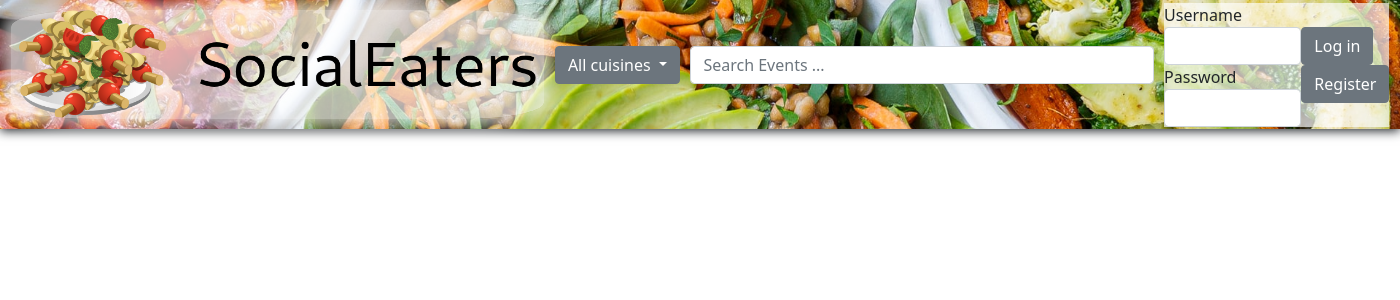
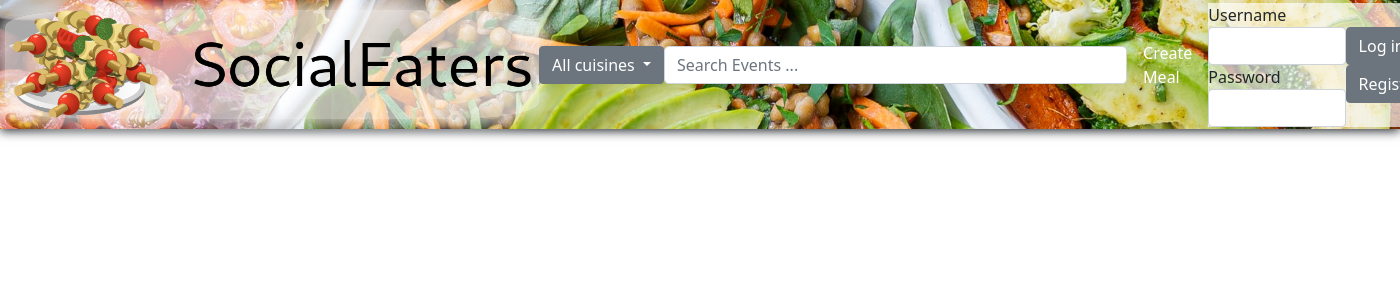
Before and after one commit to lirannl/eatwith.me, a Flask app: page / in a window 1400 px wide; the page is wider, and only the part inside the window is pictured. Shown: the top 300 px of that part. Run offline with Flask 2, Linux system fonts and the light colour scheme; some libraries are stand-ins or nearby versions.

Commit message:
Adding button to taskbar to navigate to create meal

```diff
--- a/website/meal.py
+++ b/website/meal.py
@@ -6,7 +6,7 @@ import os
 from werkzeug.utils import secure_filename
 from flask_login import current_user, login_required
 
-bp = Blueprint('meal', __name__, url_prefix='/meal')
+bp = Blueprint('meal', __name__, url_prefix='/meal', template_folder = '/meal')
 
 # @bp.route('/<id>')
 # def show(id: str):
@@ -37,8 +37,8 @@ def create():
         db.session.commit()
         print('Successfully created new meal')
         # Always end with redirect when form is valid
-        return redirect(url_for('destination.create'))
-    return render_template('destinations/create.html', form=form)
+        return redirect(url_for('meal.create'))
+    return render_template('event/create.html', form=form)
 
 # adding the check upload file form
 
--- a/website/templates/base.html
+++ b/website/templates/base.html
@@ -24,6 +24,10 @@
     <div class="col-sm-4">
       <input type="text" class="form-control" placeholder="Search Events ..." aria-label="Search">
     </div>
+    <!--Adding create meal button-->
+    <a class="nav-item nav-link" href="{{url_for('meal.create')}}", style="color:white">Create Meal</a>
+
+
     {% if current_user.is_authenticated %}
     <form action="/logout" id="logoutForm" method="POST"><span>Hello, {{ current_user.name }}</span><button
         class="btn btn-secondary">Log out</button>
--- a/website/templates/event/create.html
+++ b/website/templates/event/create.html
@@ -1,5 +1,6 @@
 {% include "base.html" %}
 {% import "bootstrap/wtf.html" as wtf %}
+<h1>Fill in form</h1>
 {% block body %}
 {{wtf.quick_form(form)}}
 {% endblock %}
--- a/website/views.py
+++ b/website/views.py
@@ -34,13 +34,7 @@ def book_event():
 # Connecting create event
 
 
-@bp.route("/create_event", methods=['GET', 'POST'])
-@login_required
-def create_event():
-    form = MealForm()
-    if form.validate_on_submit():
-        db.session.add(Event())
-    return render_template('event/create.html', form=MealForm())
+
 
 #   user: User = None
 
```
